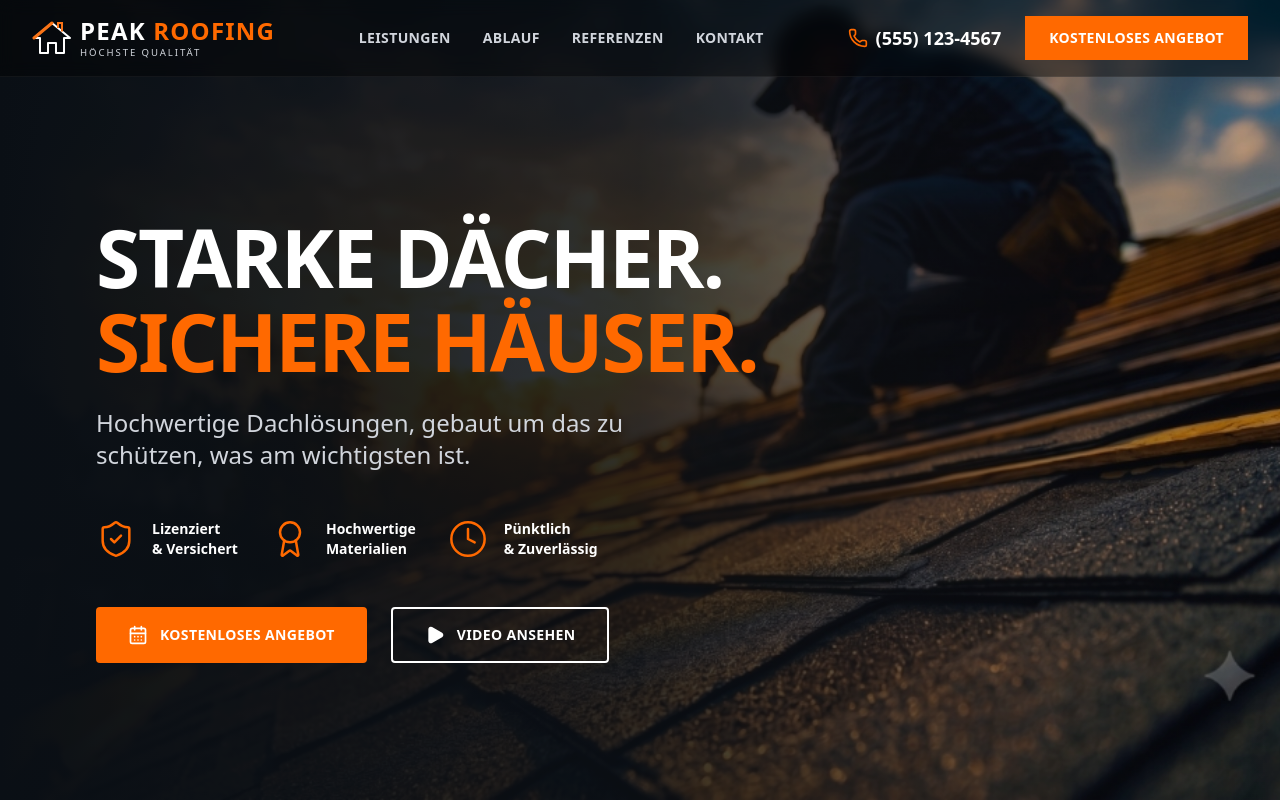
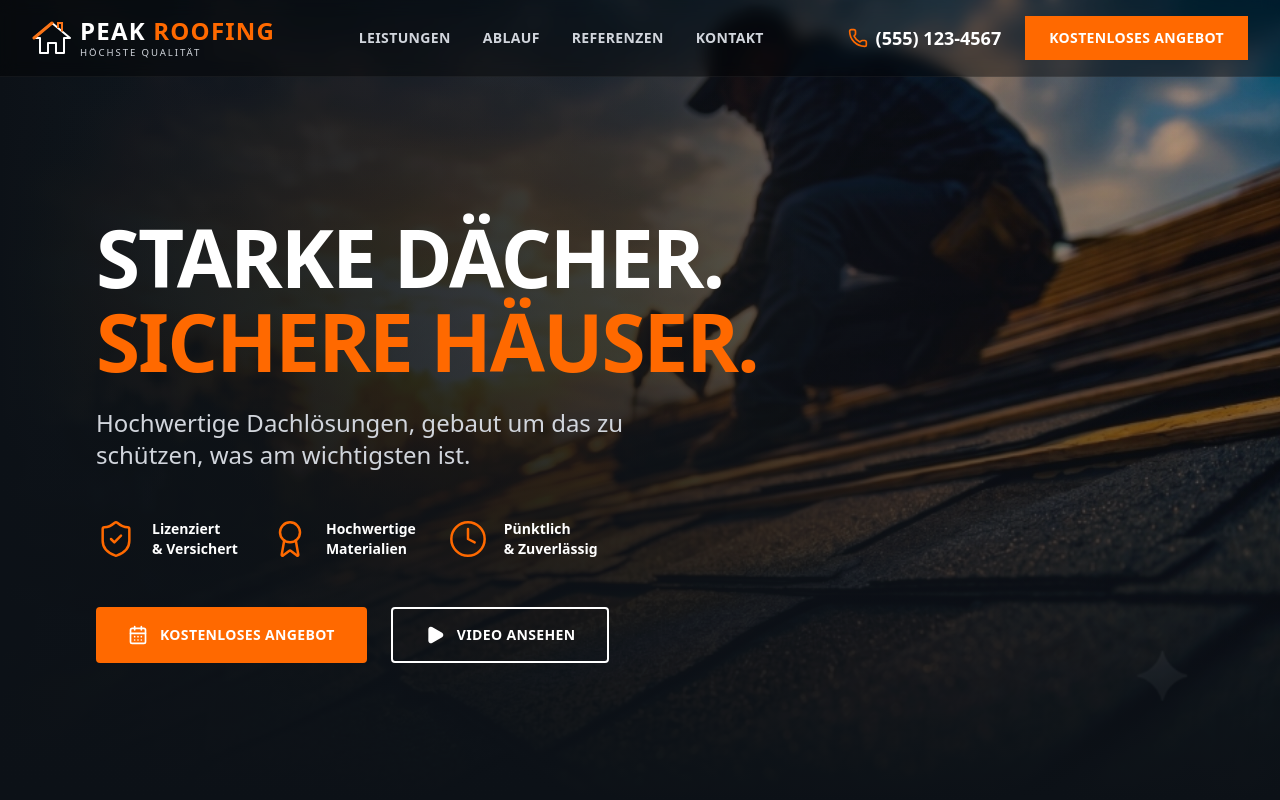
Before and after one commit to Moatez-km/roofing-website, a React (Vite) app: page / in a window 1280 px wide. Built offline with nearby package versions, Linux system fonts and the light colour scheme.

Commit message:
Refine background image position to show worker head without cropping and add subtle bottom gradient

```diff
--- a/src/App.tsx
+++ b/src/App.tsx
@@ -9,16 +9,17 @@ import {
 
 export default function App() {
   return (
-    <div className="min-h-screen font-sans text-white bg-[#1a1a1a] flex flex-col relative">
-      {/* Background Image with Gradient Overlay */}
+    <div className="min-h-screen font-sans text-white bg-[#0d131a] flex flex-col relative">
       <div
-        className="absolute inset-0 z-0 bg-cover bg-center bg-no-repeat"
+        className="absolute inset-0 z-0 bg-cover bg-no-repeat"
         style={{
           backgroundImage: 'url("/roof-bg.jpg")',
+          backgroundPosition: 'right 5% top',
         }}
       >
-        <div className="absolute inset-0 bg-gradient-to-r from-[#0d131a] via-[#0d131a]/80 to-transparent"></div>
-        <div className="absolute inset-0 bg-black/20"></div>
+        <div className="absolute inset-0 bg-gradient-to-r from-[#0d131a] via-[#0d131a]/70 to-transparent"></div>
+        <div className="absolute inset-0 bg-gradient-to-t from-[#0d131a] via-[#0d131a]/30 to-transparent"></div>
+        <div className="absolute inset-0 bg-black/10"></div>
       </div>
 
       {/* Navigation */}
```
Also changed, not shown: assets/screenshot.png.
